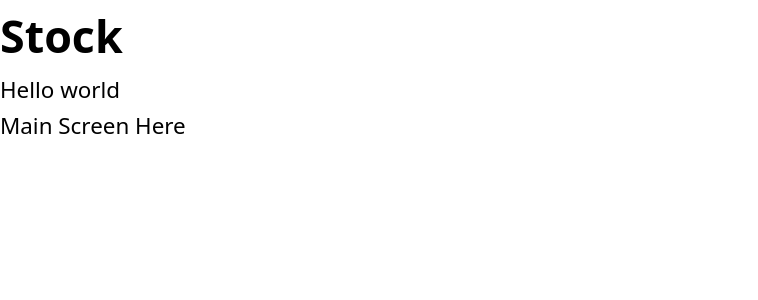
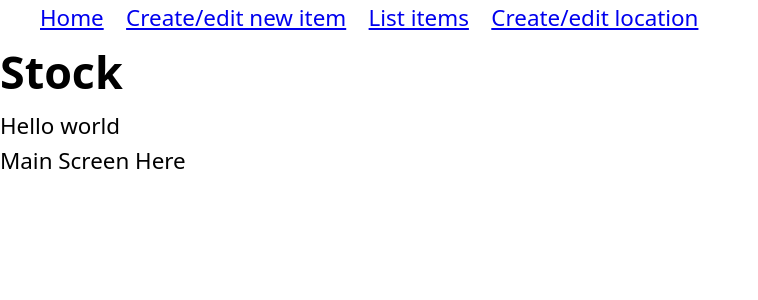
Before and after one commit to dolevoper/int-fs-june-23-stock, a React (Vite) app in the folder stock-app/: page / in a window 1280 px wide. Shown: the top 300 px of the page, without its empty margins (0-758 px from the left). Built offline with nearby package versions, Linux system fonts and the light colour scheme.

Commit message:
add top menu

```diff
--- a/stock-app/src/App.tsx
+++ b/stock-app/src/App.tsx
@@ -1,8 +1,10 @@
 import { Outlet } from "react-router";
+import TopMenu from "./TopMenu";
 
 export function App() {
   return (
     <main>
+      <TopMenu />
       <h1>Stock</h1>
       <p>Hello world</p>
       <Outlet />
--- /dev/null
+++ b/stock-app/src/TopMenu.tsx
@@ -0,0 +1,22 @@
+import { Link } from "react-router-dom";
+
+const TopMenu = () => {
+  return (
+    <menu className="topMenu">
+      <li>
+        <Link to={`/`}>Home</Link>
+      </li>
+      <li>
+        <Link to={`/CreateNewItem`}>Create/edit new item</Link>
+      </li>
+      <li>
+        <Link to={`/ListItems`}>List items</Link>
+      </li>
+      <li>
+        <Link to={`/CreateLocation`}>Create/edit location</Link>
+      </li>
+    </menu>
+  );
+};
+
+export default TopMenu;
--- a/stock-app/src/index.scss
+++ b/stock-app/src/index.scss
@@ -16,3 +16,9 @@ html {
 body {
   font-family: system-ui, sans-serif;
 }
+
+.topMenu {
+  display: flex;
+  gap: 1rem;
+  list-style: none;
+}
```
